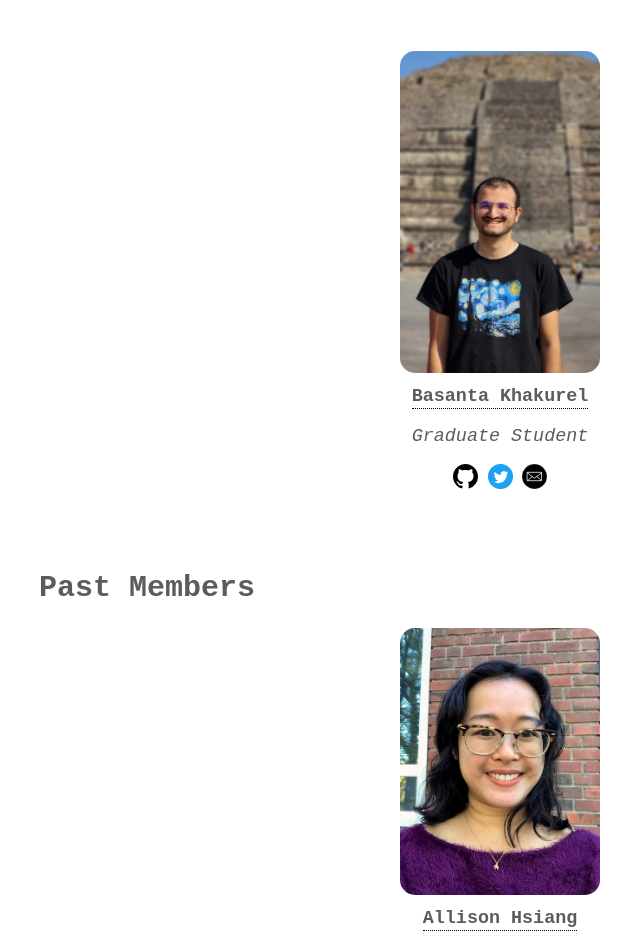
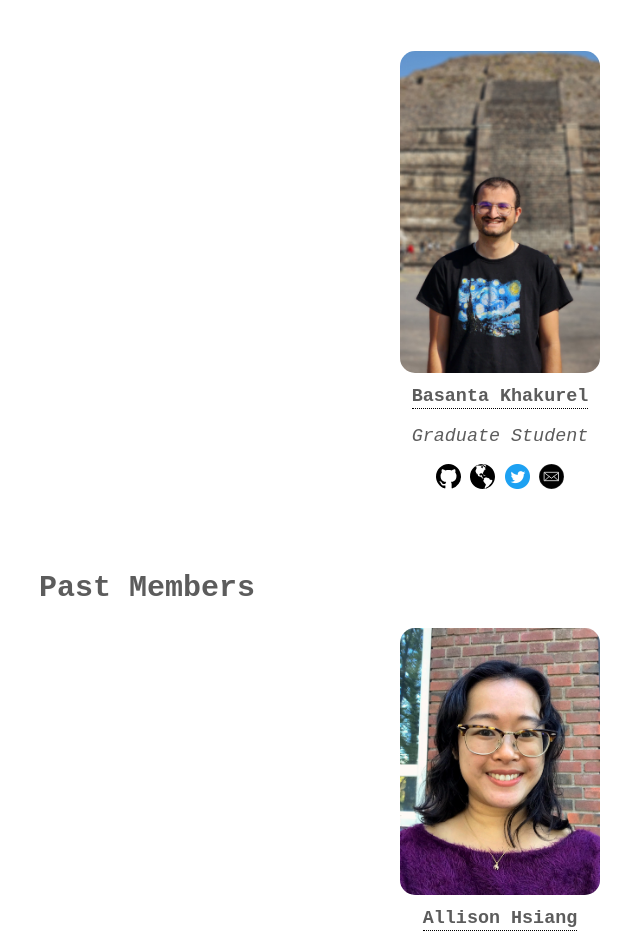
Before and after one commit to hoehnalab/hoehnalab.github.io, a Jekyll site: the page built from people.md, in a window 1280 px wide. Shown: the part 1555-2503 px from the top of the page, without its empty margins (125-765 px from the left). Built offline with Jekyll 4.4.1, drawn with Linux system fonts in a browser that asks for light colours; some web fonts are replaced.

Commit message:
Update people.md

```diff
--- a/people.md
+++ b/people.md
@@ -185,6 +185,7 @@ I am a master's student in Evolutionary Biology. My research passion lies in com
     </div></h5>
         <p class="title"><em>Graduate Student</em></p>
         <a href="https://github.com/basanta33" target="_blank"><img src="/assets/icons/mark-github.svg" width="25px"></a>
+        <a href="https://basanta33.github.io/" target="_blank"><img src="/assets/icons/globe.svg" width="25px"></a>
         <a href="https://twitter.com/basantakhakurel" target="_blank"><img src="/assets/icons/twitter.png" width="25px"></a>
         <a href="mailto:b.khakurel@lmu.de"><img src="/assets/icons/mail.svg" width="25px"></a>
 
```
